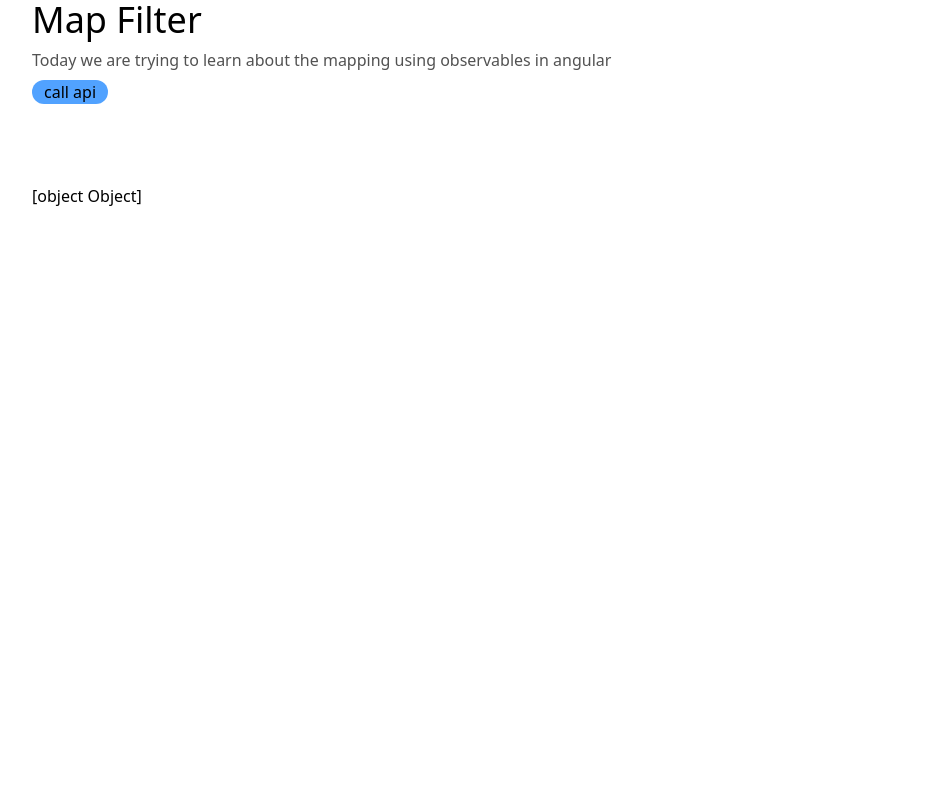
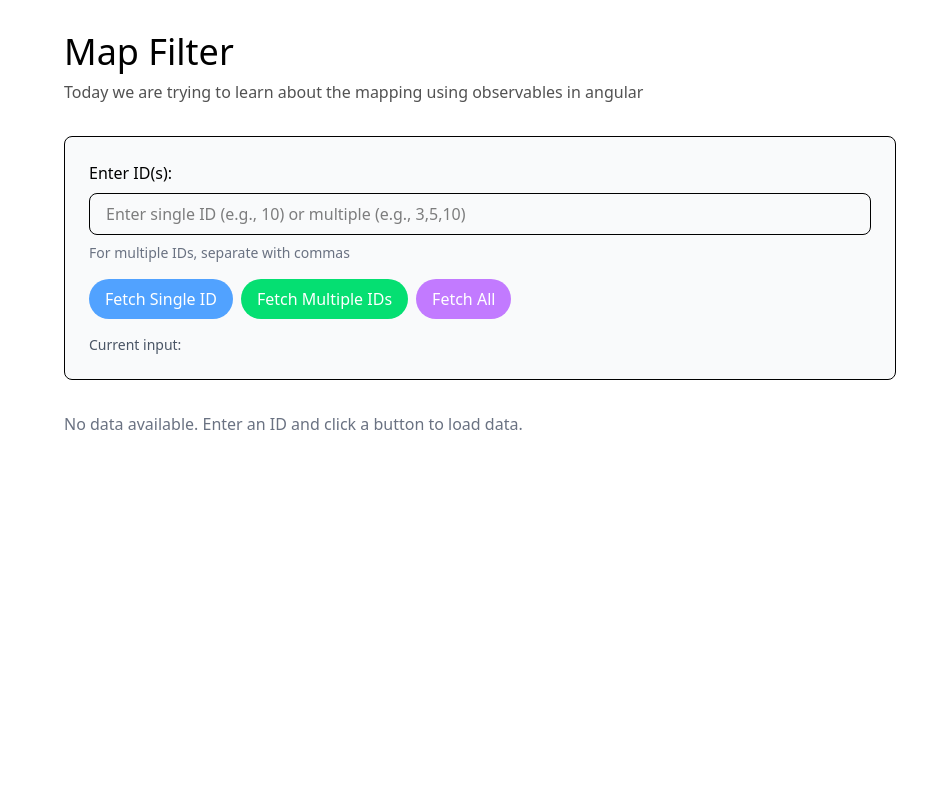
Before and after one commit to Anshuman1313/Angularbasics-101, an Angular app: page /advance in a window 1280 px wide. Shown: the top 800 px of the page, without its empty margins (160-1087 px from the left). Built offline with nearby package versions, Linux system fonts and the light colour scheme.

Commit message:
get request
get request

```diff
--- a/src/app/pages/advance/advance.html
+++ b/src/app/pages/advance/advance.html
@@ -1,3 +1,70 @@
+<div class="w-full h-full min-h-screen">
+  <div class="max-w-4xl mx-auto flex flex-col gap-8 p-8">
+
+    <div class="font-sans space-y-2">
+      <h1 class="text-4xl">Map Filter</h1>
+      <p class="text-base text-neutral-600">Today we are trying to learn about the mapping using observables in angular</p>
+    </div>
+
+    <!-- Input Section -->
+    <div class="space-y-4 border p-6 rounded-lg bg-gray-50">
+      <div class="space-y-2">
+        <label for="idInput" class="block font-medium">Enter ID(s):</label>
+        <input
+          id="idInput"
+          type="text"
+          [formControl]="idControl"
+          placeholder="Enter single ID (e.g., 10) or multiple (e.g., 3,5,10)"
+          class="w-full px-4 py-2 border rounded-lg focus:outline-none focus:ring-2 focus:ring-blue-400"
+        />
+        <p class="text-sm text-gray-500">For multiple IDs, separate with commas</p>
+      </div>
+
+      <div class="flex gap-2">
+        <button
+          (click)="fetchById()"
+          class="cursor-pointer bg-blue-400 hover:bg-blue-500 active:scale-[0.97] rounded-full px-4 py-2 duration-150 ease-out text-white">
+          Fetch Single ID
+        </button>
+
+        <button
+          (click)="fetchMultipleIds()"
+          class="cursor-pointer bg-green-400 hover:bg-green-500 active:scale-[0.97] rounded-full px-4 py-2 duration-150 ease-out text-white">
+          Fetch Multiple IDs
+        </button>
+
+        <button
+          (click)="fetchAll()"
+          class="cursor-pointer bg-purple-400 hover:bg-purple-500 active:scale-[0.97] rounded-full px-4 py-2 duration-150 ease-out text-white">
+          Fetch All
+        </button>
+      </div>
+
+      <!-- Display current input value -->
+      <p class="text-sm text-gray-600">Current input: {{ idControl.value }}</p>
+    </div>
+
+    <!-- Display Data Section -->
+    <div class="space-y-4">
+      @for (item of data; track item.id) {
+        <div class="border p-4 rounded-lg bg-white shadow hover:shadow-md transition-shadow">
+          <h3 class="font-bold text-lg">{{ item.name }}</h3>
+          <p class="text-gray-600">ID: {{ item.id }}</p>
+          @if (item.data) {
+            <div class="mt-2 text-sm space-y-1">
+              <p>Capacity: {{ item.data.Capacity }}</p>
+              <p>Screen size: {{ item.data['Screen size'] }}</p>
+            </div>
+          }
+        </div>
+      } @empty {
+        <p class="text-gray-500">No data available. Enter an ID and click a button to load data.</p>
+      }
+    </div>
+
+  </div>
+</div>
+
 <div class="w-full h-full   min-h-screen">
 
     <div class="max-w-4xl mx-auto   flex flex-col gap-20 ">
@@ -6,31 +73,27 @@
             <h1 class="text-4xl  ">Map Filter</h1>
             <p class="text-base text-neutral-600 ">Today we are trying to learn about the mapping using observables in angular</p>
             <button (click)="getuser()" class="cursor-pointer bg-blue-400 active:scale-[0.97] rounded-full px-3 py-0  duration-150 ease-out">call api</button>
+            <button (click)="getUserDummy()" class="cursor-pointer bg-blue-400 active:scale-[0.97] rounded-full px-3 py-0  duration-150 ease-out">call dummy</button>
         </div>
-        @if(data != null){
-            <div>
+        <!-- <div>{{data}}</div> -->
+<div class="space-y-4">
+  @for (item of data; track item.id) {
+    <div class="border p-4 rounded-lg">
+      <h3 class="font-bold text-lg">{{ item.name }}</h3>
+      <p>ID: {{ item.id }}</p>
+    </div>
+  } @empty {
+    <p class="text-gray-500">No data available. Click to load.</p>
+  }
+</div>
 
-                {{data }}
-            </div>
-        }
-          <!-- @if (data$ | async; as data) {
-    <div class="grid gap-4 md:grid-cols-2 lg:grid-cols-3">
-      @for (item of data ; track item) {
-        <div class="bg-white p-6 rounded-lg shadow-md border">
-          <h3 class="font-semibold text-lg mb-2">{{ item.name || 'No Name' }}</h3>
-          <p class="text-sm text-gray-600 mb-1">ID: {{ item.id }}</p>
-
-        </div>
-      }
-    </div>
-  } @else {
-    <div class="flex justify-center items-center h-64">
-      <p class="text-xl text-gray-500">Loading data...</p>
-    </div>
-  } -->
-
-
+<p>{{title}}</p>
+@if (data.length != 0) {
+  <p>data is available</p>
+} @else{
+  <p>data is not available</p>
+}
 
     </div>
-    <!-- <div>{{user()}}</div> -->
+
 </div>
--- a/src/app/pages/advance/advance.ts
+++ b/src/app/pages/advance/advance.ts
@@ -1,51 +1,103 @@
-import { Component } from '@angular/core';
+import { ChangeDetectorRef, Component, signal } from '@angular/core';
 import { from, map, of } from 'rxjs';
-import { HttpClient } from '@angular/common/http';
+import { HttpClient, HttpParams } from '@angular/common/http';
 import { AsyncPipe } from '@angular/common';
+import { FormControl,ReactiveFormsModule } from '@angular/forms';
 
 @Component({
   selector: 'app-advance',
-  imports: [],
+  imports: [ReactiveFormsModule ],
   templateUrl: './advance.html',
   styleUrl: './advance.css',
 })
 
 export class Advance {
-  data : any = null;
+  data : any[] = [];
+  // data = signal<any[]>([]);
+  title = "aman";
+  data2 : any[] = [];
+  idControl = new FormControl('')
 
 
-  data$ = this.getuser()
-  constructor(private http: HttpClient){
-  //   const data = data$.subscribe(e=>{
-  //   console.log(e,"e");
-  // })
-  // console.log(data,"data")
-  }
-  getuser(){
+  constructor(private http: HttpClient,private cdr: ChangeDetectorRef){}
 
-    this.data = this.http.get('https://api.restful-api.dev/objects')
-    console.log(typeof(this.data))
-    return this.http.get('https://api.restful-api.dev/objects')
+  // Fetch data based on input ID
+  fetchById() {
+    const id = this.idControl.value;
+
+    if (id) {
+      const params = new HttpParams().append("id",id)
+      const paramskey = params.keys()
+      console.log(paramskey,"Paramkeys")
+      console.log("param",params)
+      this.http.get('https://api.restful-api.dev/objects', { params }).subscribe({
+        next: (response: any) => {
+          this.data = response;
+          console.log('Data loaded:', this.data);
+          this.cdr.detectChanges();
+        },
+        error: (error) => console.error('Error:', error)
+      });
+    }
   }
 
+  // Fetch multiple IDs (comma-separated: 3,5,10)
+  fetchMultipleIds() {
+    const ids = this.idControl.value?.split(',').map(id => id.trim());
 
+    if (ids && ids.length > 0) {
+      let params = new HttpParams();
+      ids.forEach(id => {
+        params = params.append('id', id);
+      });
 
+      this.http.get('https://api.restful-api.dev/objects', { params }).subscribe({
+        next: (response: any) => {
+          this.data = response;
+          console.log('Data loaded:', this.data);
+          this.cdr.detectChanges();
 
+        },
+        error: (error) => console.error('Error:', error)
+      });
+    }
+  }
 
+  // Fetch all objects
+  fetchAll() {
+    this.http.get('https://api.restful-api.dev/objects').subscribe({
+      next: (response: any) => {
+        this.data = response;
+        console.log('All data loaded:', this.data);
+          this.cdr.detectChanges();
 
+      },
+      error: (error) => console.error('Error:', error)
+    });
+  }
 
+  getuser(){
+        this.http.get('https://api.restful-api.dev/objects').subscribe({
+      next: (response: any) => {
+        this.data = response;
+        // this.data.set(response);
+      console.log('Data loaded:', this.data);
+      // this.cdr.detectChanges();
+      },
+      error: (error) => {
+        console.error('Error:', error);
+      }
+    });
 
+  }
+  getUserDummy(){
+    this.data = [{
+      id:1,
+      name : 'asadf'
+    }]
+  }
 
-
-
-
-
-  // constructor(){
-  //   const number$ = of(1,2,3,4)
-  //   console.log(typeof(number$),"type of number$")
-  //   number$.subscribe(val=>console.log("val",val))
-  //   const mappedNumber =number$.pipe(map(n=>n*2))
-  //   console.log(mappedNumber,"mappedNumber")
-  //   number$.pipe(map(n=>n*2)).subscribe(console.log)
-  // }
+  testclick(){
+    this.title="asdf";
+  }
 }
```
